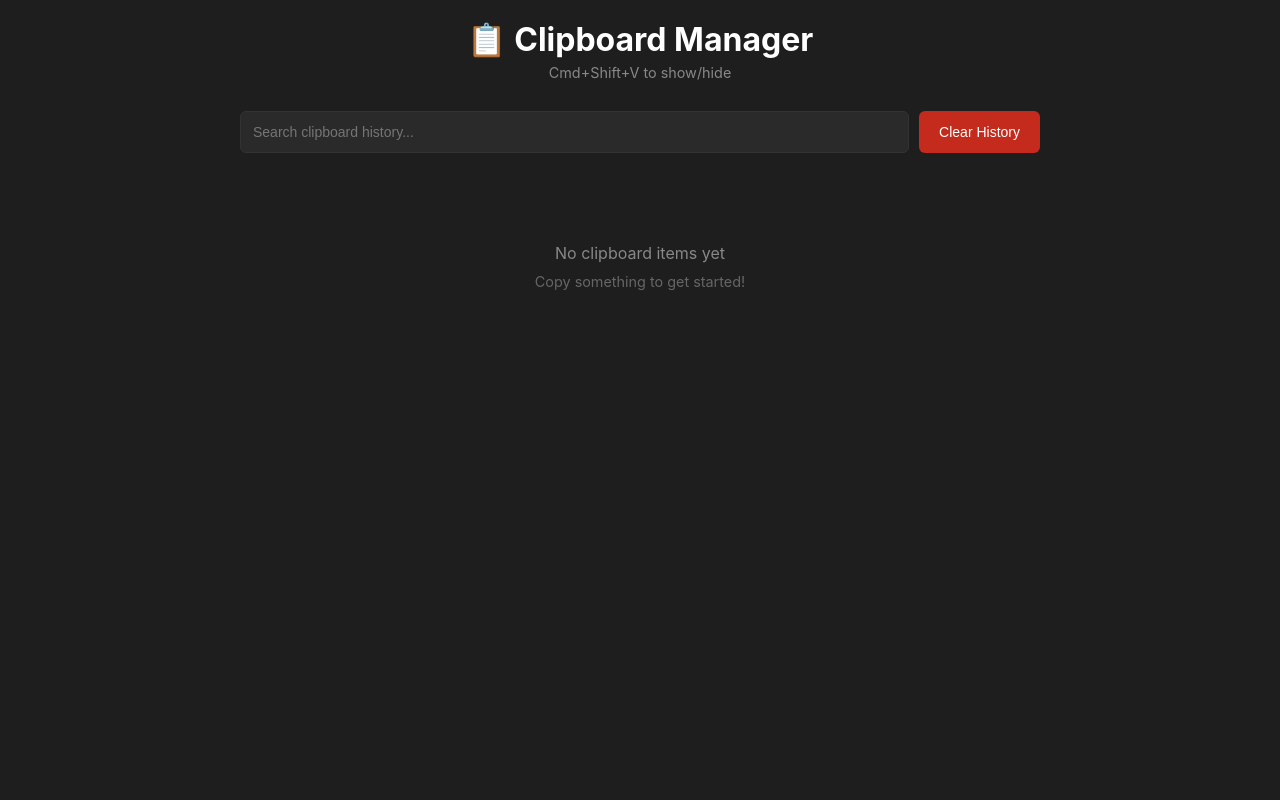
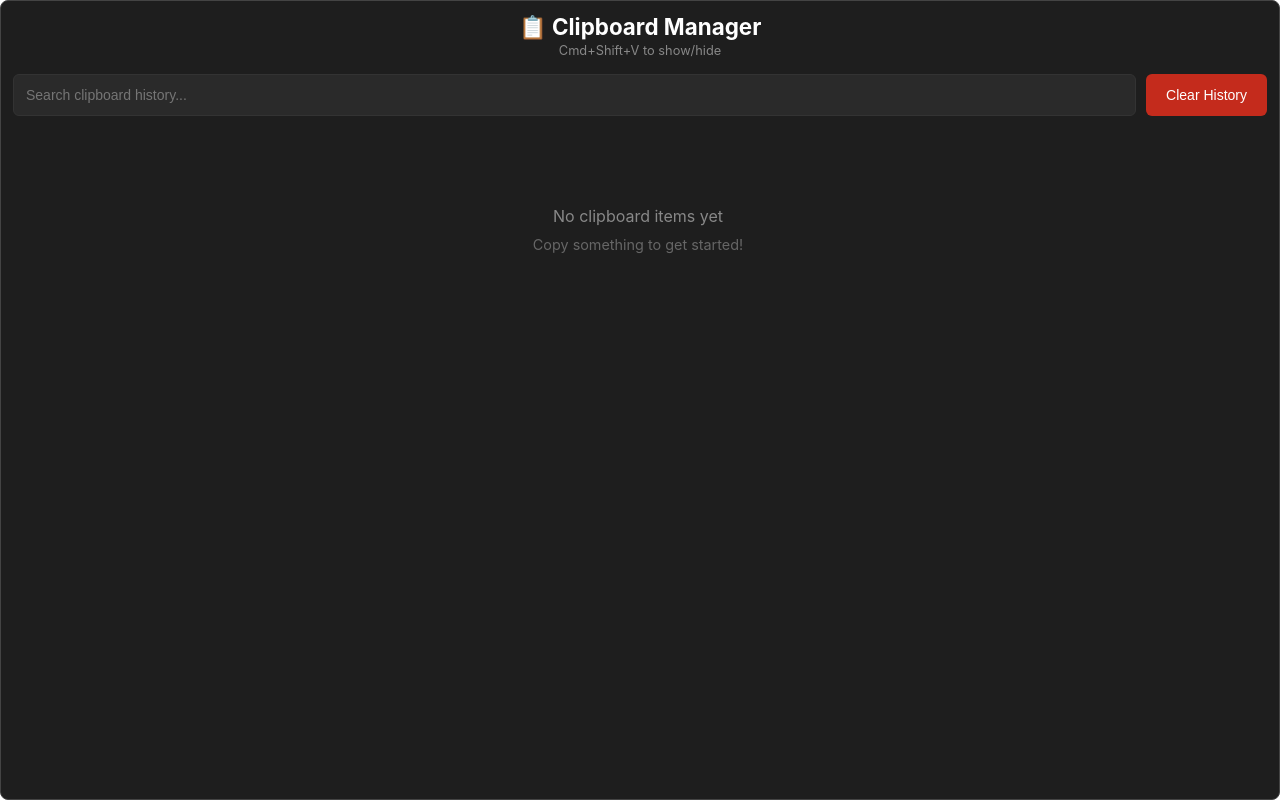
Before and after one commit to ionutale/clipboard-manager, a Svelte app: page / in a window 1280 px wide. Built offline with nearby package versions, Linux system fonts and the light colour scheme.

Commit message:
feat: implement tray functionality and enhance window behavior for clipboard manager

```diff
--- a/src/renderer/App.svelte
+++ b/src/renderer/App.svelte
@@ -79,31 +79,39 @@
     padding: 0;
     font-family:
       -apple-system, BlinkMacSystemFont, 'Segoe UI', Roboto, Oxygen, Ubuntu, Cantarell, sans-serif;
-    background: #1e1e1e;
+    background: transparent; /* Transparent for frameless window effect */
     color: #e0e0e0;
+    overflow: hidden;
   }
 
   main {
-    padding: 20px;
-    max-width: 800px;
-    margin: 0 auto;
+    padding: 12px;
+    height: 100vh; /* Full height */
+    box-sizing: border-box;
+    background: #1e1e1e; /* Solid background for content */
+    display: flex;
+    flex-direction: column;
+    border: 1px solid #444; /* Subtle border */
+    border-radius: 8px; /* Rounded corners */
   }
 
   header {
     text-align: center;
-    margin-bottom: 30px;
+    margin-bottom: 16px;
+    -webkit-app-region: drag; /* Allow window dragging */
+    cursor: default;
   }
 
   h1 {
     margin: 0;
-    font-size: 2em;
+    font-size: 1.4em;
     color: #fff;
   }
 
   .subtitle {
-    margin: 5px 0 0 0;
+    margin: 2px 0 0 0;
     color: #888;
-    font-size: 0.9em;
+    font-size: 0.8em;
   }
 
   .controls {
@@ -146,6 +154,24 @@
     display: flex;
     flex-direction: column;
     gap: 10px;
+    overflow-y: auto;
+    flex: 1;
+    padding-right: 4px;
+  }
+
+  /* Scrollbar Styling */
+  .history::-webkit-scrollbar {
+    width: 6px;
+  }
+  .history::-webkit-scrollbar-track {
+    background: transparent;
+  }
+  .history::-webkit-scrollbar-thumb {
+    background: #444;
+    border-radius: 3px;
+  }
+  .history::-webkit-scrollbar-thumb:hover {
+    background: #555;
   }
 
   .history-item {
```
Also changed, not shown: src/main/main.ts (+69 -11 lines).
